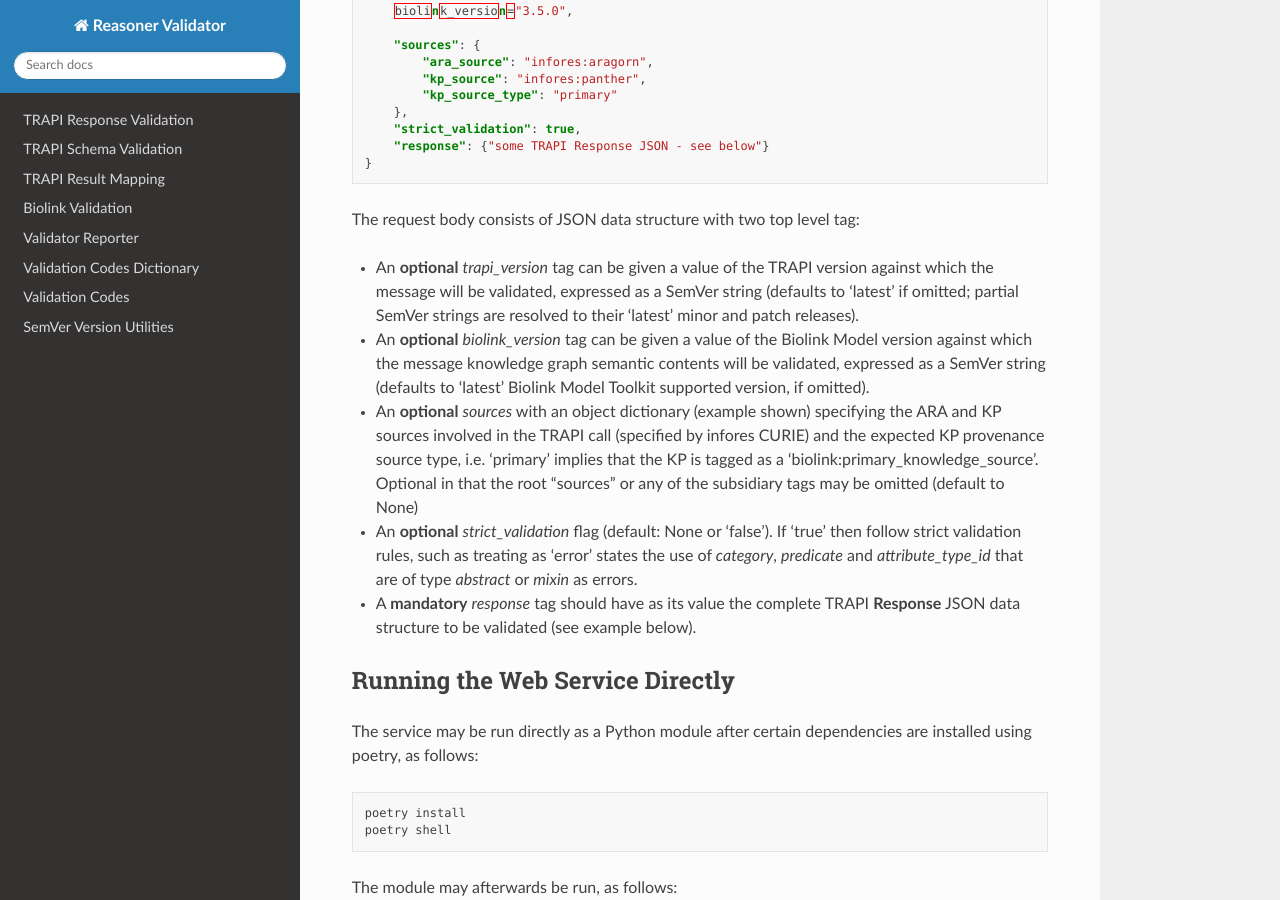
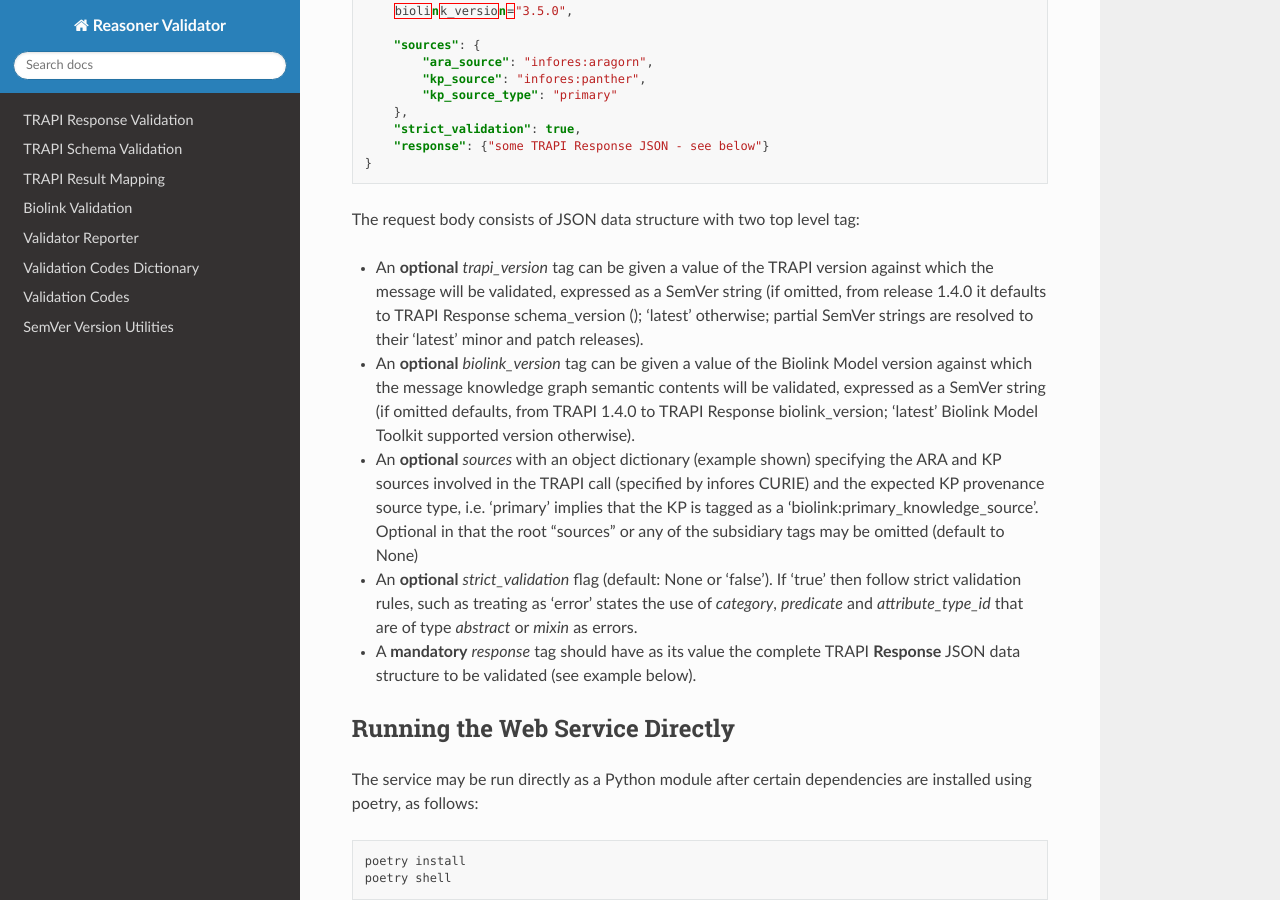
Before and after one commit to NCATSTranslator/reasoner-validator, a Sphinx documentation site: the page built from docs/index.rst, in a window 1280 px wide and 900 px high, scrolled down 5426 px. Built offline with Sphinx 7.4.7 and the Read the Docs theme 2.0.0, drawn with Linux system fonts in a browser that asks for light colours.

Commit message:
clarifying TRAPI/Biolink version defaults

```diff
--- a/docs/index.rst
+++ b/docs/index.rst
@@ -276,8 +276,8 @@ The web service has a single POST endpoint `/validate` taking a simple JSON requ
 
 The request body consists of JSON data structure with two top level tag:
 
-* An **optional** `trapi_version` tag can be given a value of the TRAPI version against which the message will be validated, expressed as a SemVer string (defaults to 'latest' if omitted; partial SemVer strings are resolved to their 'latest' minor and patch releases).
-* An **optional** `biolink_version` tag can be given a value of the Biolink Model version against which the message knowledge graph semantic contents will be validated, expressed as a SemVer string (defaults to 'latest' Biolink Model Toolkit supported version, if omitted).
+* An **optional** `trapi_version` tag can be given a value of the TRAPI version against which the message will be validated, expressed as a SemVer string (if omitted, from release 1.4.0 it defaults to TRAPI Response schema_version (); 'latest' otherwise; partial SemVer strings are resolved to their 'latest' minor and patch releases).
+* An **optional** `biolink_version` tag can be given a value of the Biolink Model version against which the message knowledge graph semantic contents will be validated, expressed as a SemVer string (if omitted defaults, from TRAPI 1.4.0 to TRAPI Response biolink_version; 'latest' Biolink Model Toolkit supported version otherwise).
 * An **optional** `sources` with an object dictionary (example shown) specifying the ARA and KP sources involved in the TRAPI call (specified by infores CURIE) and the expected KP provenance source type, i.e. 'primary' implies that the KP is tagged as a 'biolink:primary_knowledge_source'. Optional in that the root "sources" or any of the subsidiary tags may be omitted (default to None)
 * An **optional** `strict_validation` flag (default: None or 'false'). If 'true' then follow strict validation rules, such as treating as 'error' states the use of `category`, `predicate` and `attribute_type_id` that are of type `abstract` or `mixin`  as errors.
 * A **mandatory** `response` tag should have as its value the complete TRAPI **Response** JSON data structure to be validated (see example below).
```
